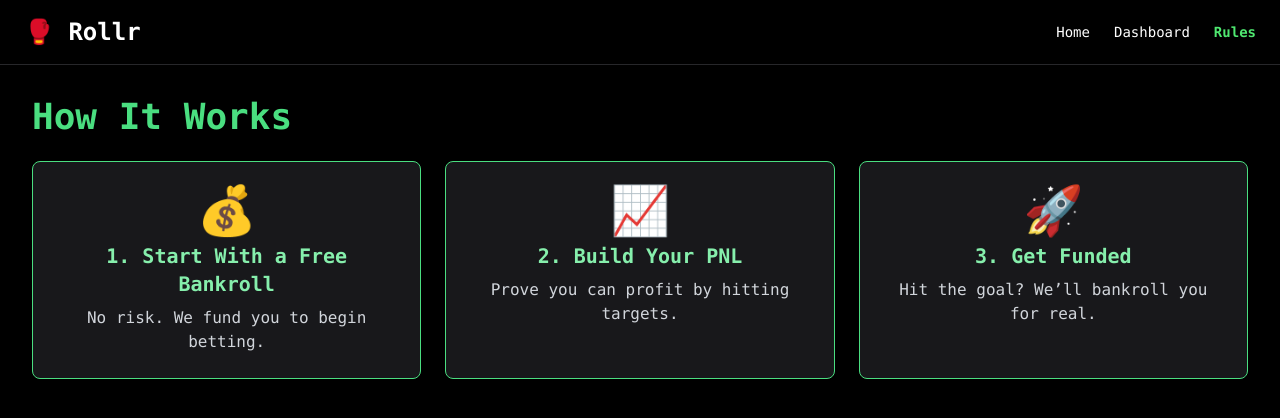
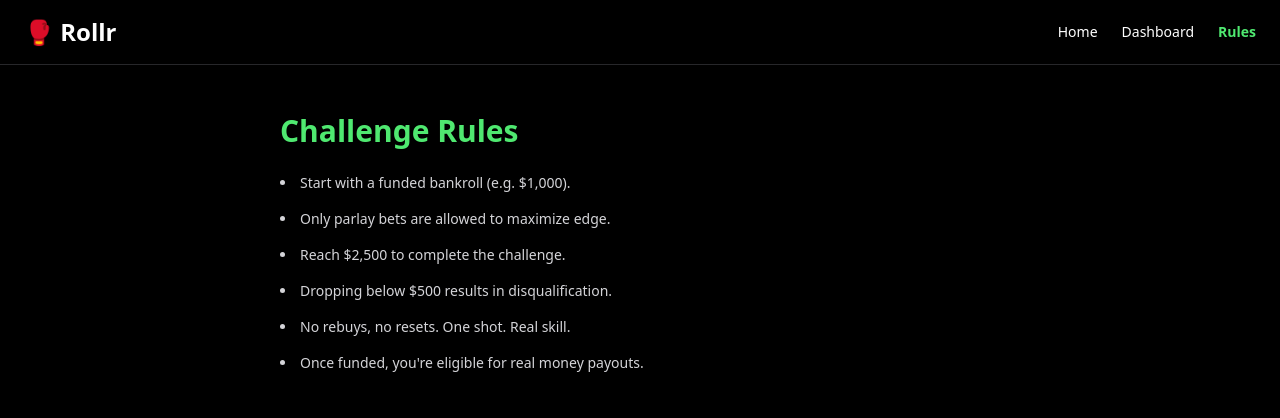
Before and after one commit to chipotleman/fundedfinal, a Next.js app: page /rules in a window 1280 px wide. Shown: the top 418 px of the page. Built offline with nearby package versions, Linux system fonts and the light colour scheme.

Commit message:
Update rules.js

```diff
--- a/pages/rules.js
+++ b/pages/rules.js
@@ -1,27 +1,20 @@
-import TopNavBar from '../components/TopNavBar';
+import TopNavbar from '../components/TopNavbar';
 
 export default function Rules() {
-  const steps = [
-    { title: '1. Start With a Free Bankroll', text: 'No risk. We fund you to begin betting.', emoji: '💰' },
-    { title: '2. Build Your PNL', text: 'Prove you can profit by hitting targets.', emoji: '📈' },
-    { title: '3. Get Funded', text: 'Hit the goal? We’ll bankroll you for real.', emoji: '🚀' },
-  ];
-
   return (
-    <div className="bg-black text-white min-h-screen font-mono">
-      <TopNavBar />
-      <div className="p-8">
-        <h1 className="text-4xl text-green-400 font-bold mb-6">How It Works</h1>
-        <div className="grid md:grid-cols-3 gap-6">
-          {steps.map((step, idx) => (
-            <div key={idx} className="bg-zinc-900 border border-green-400 rounded-lg p-6 text-center animate-fade-in">
-              <div className="text-5xl mb-2">{step.emoji}</div>
-              <h2 className="text-xl font-bold text-green-300">{step.title}</h2>
-              <p className="text-gray-300 mt-2">{step.text}</p>
-            </div>
-          ))}
-        </div>
-      </div>
+    <div className="bg-black text-white min-h-screen">
+      <TopNavbar />
+      <section className="px-6 py-12 max-w-3xl mx-auto">
+        <h1 className="text-3xl font-bold text-[#4fe870] mb-6">Challenge Rules</h1>
+        <ul className="space-y-4 list-disc list-inside text-zinc-300 text-sm">
+          <li>Start with a funded bankroll (e.g. $1,000).</li>
+          <li>Only parlay bets are allowed to maximize edge.</li>
+          <li>Reach $2,500 to complete the challenge.</li>
+          <li>Dropping below $500 results in disqualification.</li>
+          <li>No rebuys, no resets. One shot. Real skill.</li>
+          <li>Once funded, you're eligible for real money payouts.</li>
+        </ul>
+      </section>
     </div>
   );
 }
```
